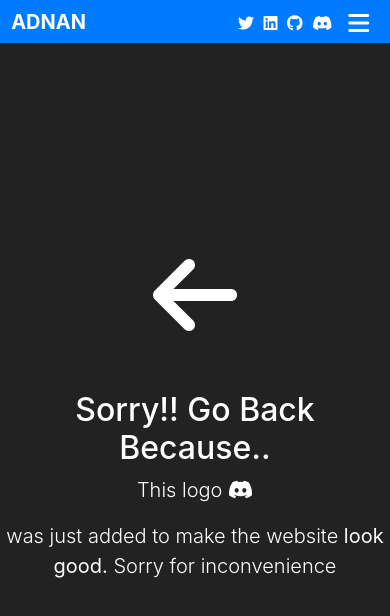
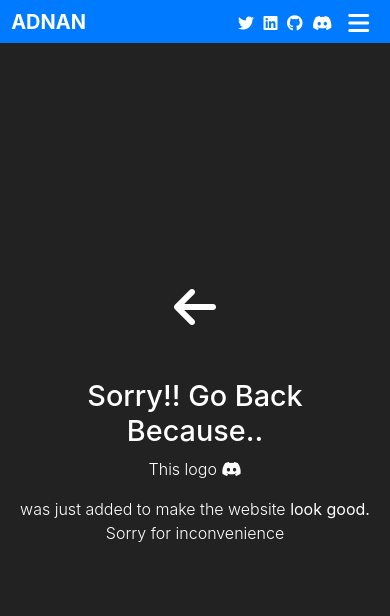
Before and after one commit to AdnanKhan2003/My-Bootstrap-Learnings, a plain HTML site: page Sorry.html in a window 390 px wide. Drawn offline with nearby package versions, Linux system fonts and the light colour scheme.

Commit message:
Update style.css

```diff
--- a/style.css
+++ b/style.css
@@ -309,4 +309,27 @@ footer{
         display: block;
         margin: 2rem auto;
     }
+    .text-box{
+        width: 80%;
+        margin: 0 auto;
+    }
+    .text-box a i.fa-arrow-left{
+        font-size: 4rem;
+    }
 }
+
+@media(max-width: 576px){
+    .text-box{
+        width: 90%;
+        margin: 0 auto;
+    }
+    .text-box a i.fa-arrow-left{
+        font-size: 3rem;
+    }
+    .text-box .primary-title{
+        font-size: 1.8rem;
+    }
+    .text-box p.lead{
+        font-size: 1rem;
+    }
+}
```
